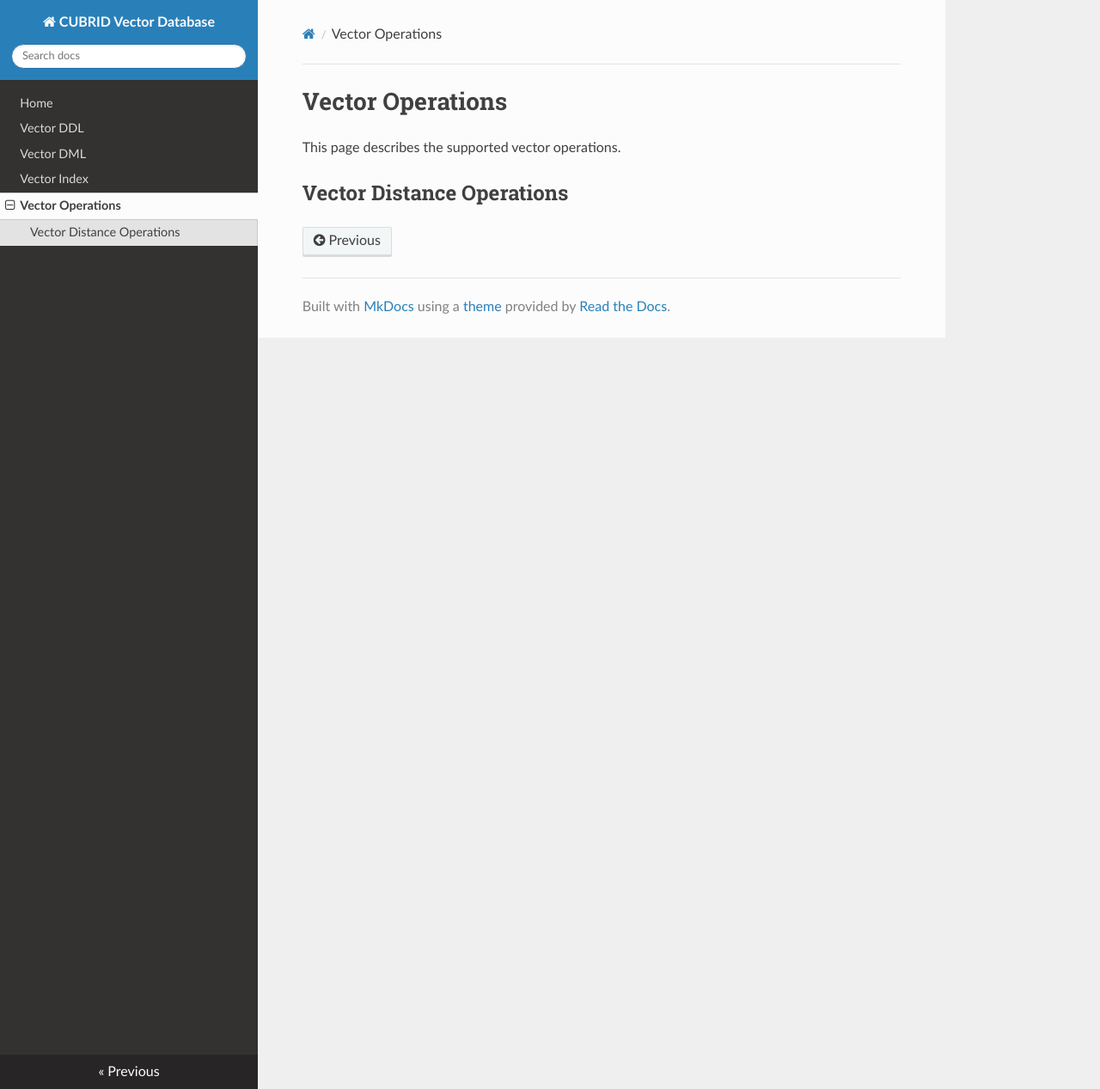
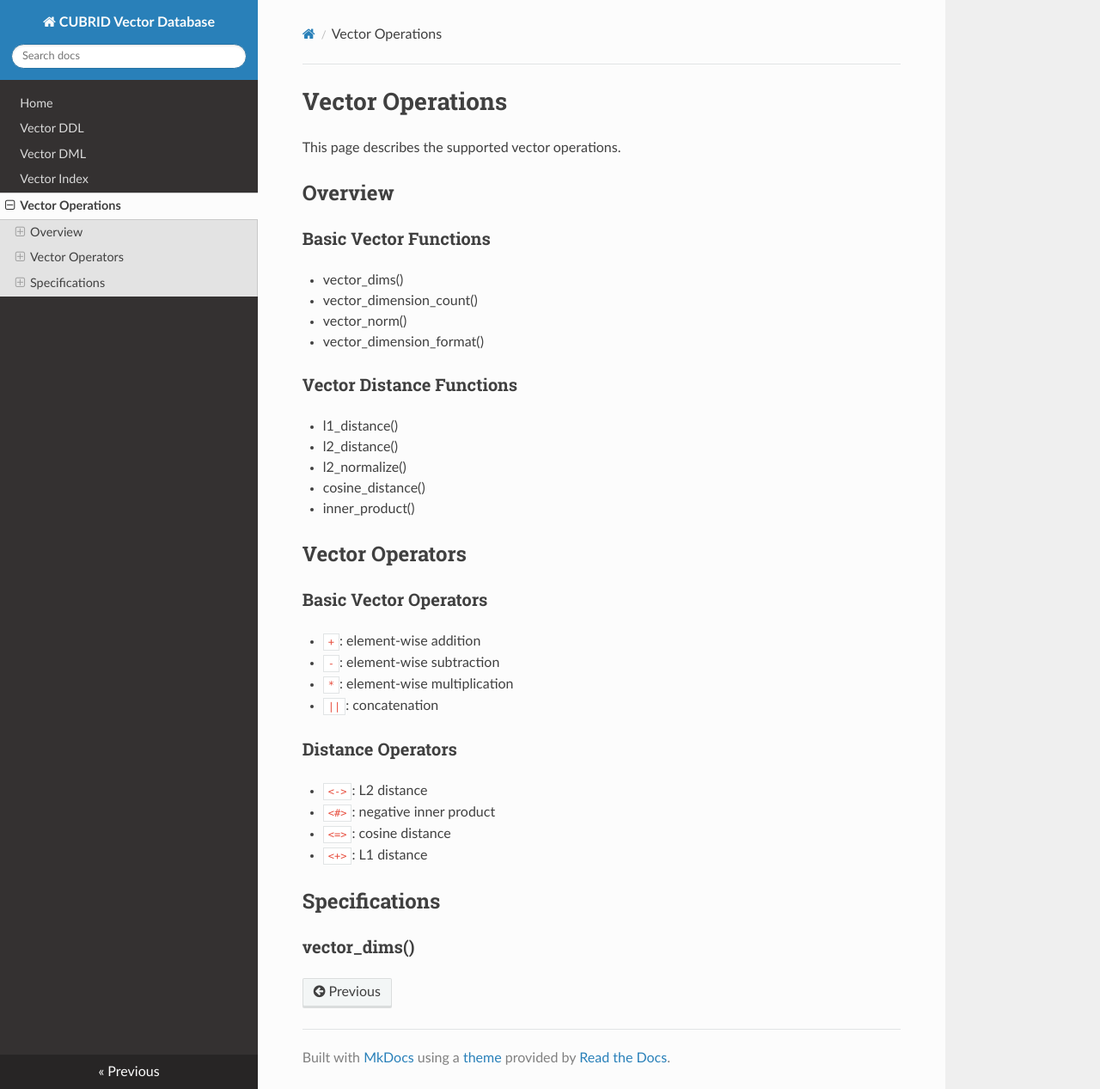
Before and after one commit to vimkim/cubrid-vec-manual, an MkDocs documentation site: the page built from docs/vector-operations.md, in a window 1280 px wide and 1267 px high. Shown: the whole window at 86% size. Built offline with MkDocs 1.6.1, drawn with Linux system fonts in a browser that asks for light colours; nearby versions of some CDN libraries.

Commit message:
docs(op): overview

```diff
--- a/docs/vector-operations.md
+++ b/docs/vector-operations.md
@@ -2,4 +2,39 @@
 
 This page describes the supported vector operations.
 
-## Vector Distance Operations
+## Overview
+
+### Basic Vector Functions
+
+- vector_dims()
+- vector_dimension_count()
+- vector_norm()
+- vector_dimension_format()
+
+### Vector Distance Functions
+
+- l1_distance()
+- l2_distance()
+- l2_normalize()
+- cosine_distance()
+- inner_product()
+
+## Vector Operators
+
+### Basic Vector Operators
+
+- `+`: element-wise addition
+- `-`: element-wise subtraction
+- `*`: element-wise multiplication
+- `||`: concatenation
+
+### Distance Operators
+
+- `<->`: L2 distance
+- `<#>`: negative inner product
+- `<=>`: cosine distance
+- `<+>`: L1 distance
+
+## Specifications
+
+### vector_dims()
```
